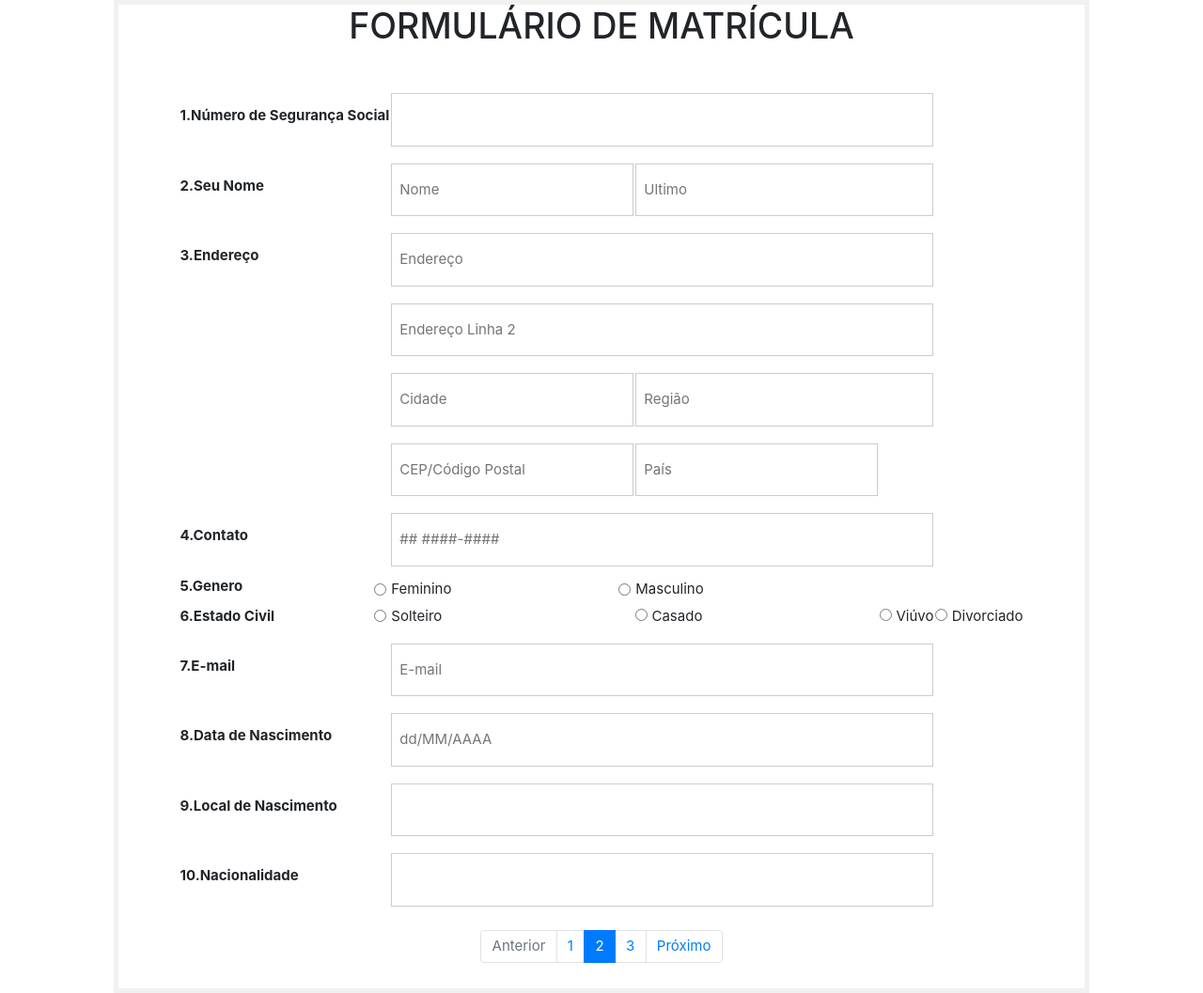
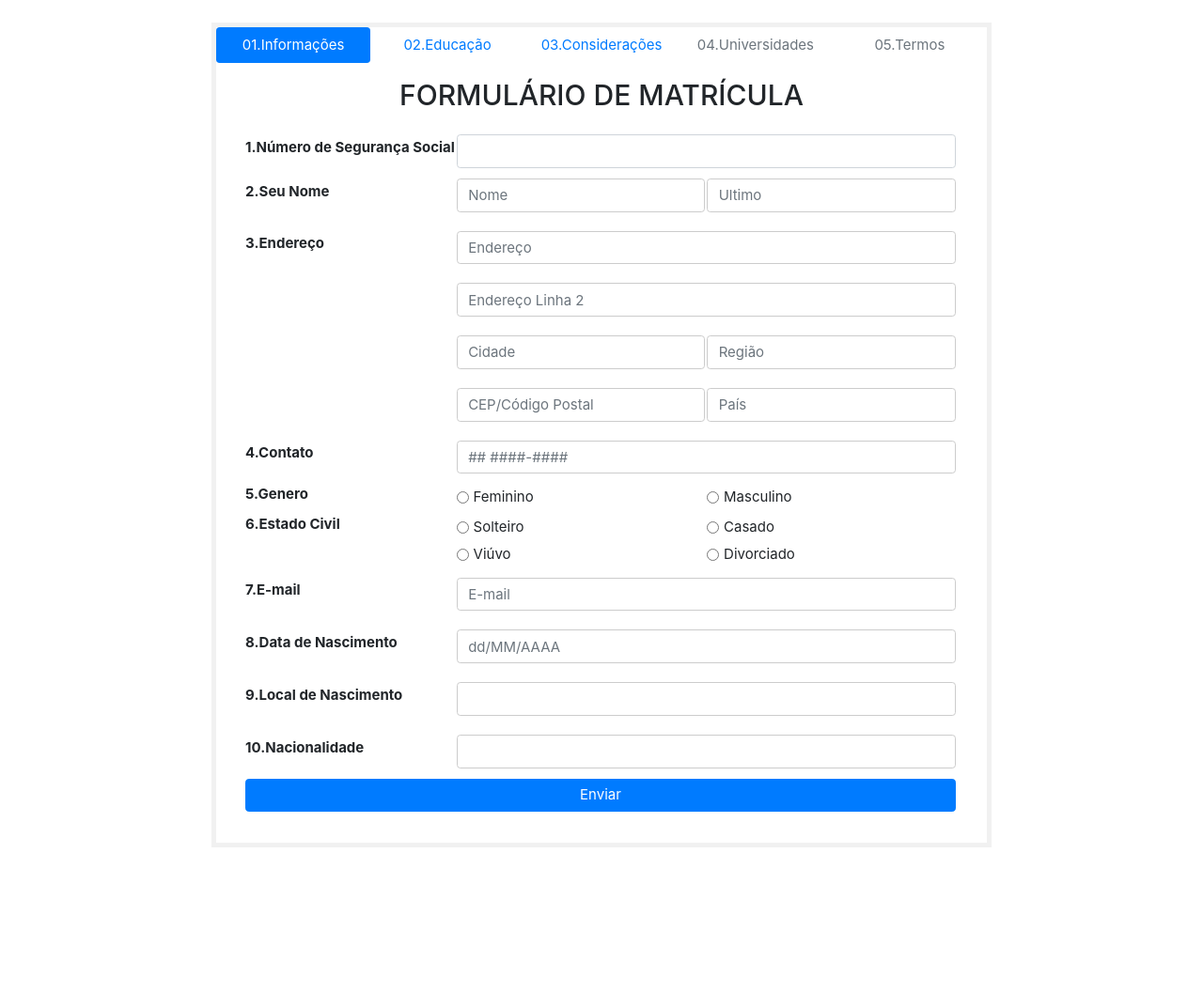
Before and after one commit to adriacostaa/form-matricula, a plain HTML site: page index.html in a window 1280 px wide. Shown: the whole page at 94% size. After the commit the page ends 914 px from the top, so only its background shows below. Drawn offline with nearby package versions, Linux system fonts and the light colour scheme.

Commit message:
conexao com formspree

```diff
--- a/index.html
+++ b/index.html
@@ -1,6 +1,6 @@
 <!DOCTYPE html>
 <html>
-  <title>Simple Sign up from</title>
+  <title>Formulario de Matrícula</title>
   <head>
     <link href="style.css" rel="stylesheet">
     <link rel="stylesheet" href="https://stackpath.bootstrapcdn.com/bootstrap/4.1.3/css/bootstrap.min.css" integrity="sha384-MCw98/SFnGE8fJT3GXwEOngsV7Zt27NXFoaoApmYm81iuXoPkFOJwJ8ERdknLPMO" crossorigin="anonymous">
@@ -8,114 +8,125 @@
     <link rel="stylesheet" href="https://use.fontawesome.com/releases/v5.4.1/css/all.css" integrity="sha384-5sAR7xN1Nv6T6+dT2mhtzEpVJvfS3NScPQTrOxhwjIuvcA67KV2R5Jz6kr4abQsz" crossorigin="anonymous">
   </head>
   <body>
-    <form action="https://formspree.io/2018000013@ifam.edu.br&quot;" method="POST">
-      <h1>FORMULÁRIO DE MATRÍCULA</h1>
+
     <div class="formcontainer">
+      <form action="https://formspree.io/f/xgerlarq" method="POST">
+
+        <nav class="nav nav-pills nav-justified">
+          <a class="nav-item nav-link active" href="#">01.Informações</a>
+          <a class="nav-item nav-link" href="#">02.Educação</a>
+          <a class="nav-item nav-link" href="#">03.Considerações</a>
+          <a class="nav-item nav-link disabled" href="#">04.Universidades</a>
+          <a class="nav-item nav-link disabled" href="#">05.Termos </a>
+        </nav>
+
         <div class="container">
+          <h2>FORMULÁRIO DE MATRÍCULA</h2>
+          <div class="container  input-group">
             <table>
-          <!-- <form action="https://formspree.io/2018000013@ifam.edu.br&quot;" method="POST"> -->
               <tr>
                 <td><label for="numseguranca"><strong>1.Número de Segurança Social</strong></label></td>
-            <td colspan="3"><input type="text" placeholder="" name="numseguranca" required></td>
+                <td colspan="3"><input class="form-control" stype="text" placeholder="" name="numseguranca" required></td>
               </tr>
               <tr>
                 <td><label for="nome"><strong>2.Seu Nome</strong></label></td>
-            <td colspan="1"><input type="text" placeholder="Nome" name="nome" required></td>
-            <td colspan="2"><input type="text" placeholder="Ultimo" name="ultimonome" required></td>
+                <td><input class="form-control" type="text" placeholder="Nome" name="nome" required></td>
+                <td colspan="2"><input class="form-control" type="text" placeholder="Ultimo" name="ultimonome" required></td>
               </tr>
               <tr>
                 <td><label for="endereco"><strong>3.Endereço</strong></label></td>
-            <td colspan="3"><input type="text" placeholder="Endereço" name="endereco" required></td>
+                <td colspan="3"><input class="form-control" type="text" placeholder="Endereço" name="endereco" required></td>
               </tr>
               <tr>
                 <td></td>
-            <td  colspan="3"><input type="text" placeholder="Endereço Linha 2" name="endereco2"></td>
+                <td  colspan="3"><input class="form-control" type="text" placeholder="Endereço Linha 2" name="endereco2"></td>
               </tr>
               <tr>
                 <td></td>
-            <td><input type="text" placeholder="Cidade" name="cidade" required></td>
-            <td colspan="2"><input type="text" placeholder="Região" name="regiao"></td>
+                <td><input class="form-control" type="text" placeholder="Cidade" name="cidade" required></td>
+                <td colspan="2"><input class="form-control" type="text" placeholder="Região" name="regiao"></td>
               </tr>
               <tr>
                 <td></td>
-            <td><input type="text" placeholder="CEP/Código Postal" name="cep" required></td>
-            <td><input type="text" placeholder="País" name="pais" required></td>
+                <td><input class="form-control" type="text" placeholder="CEP/Código Postal" name="cep" required></td>
+                <td colspan="2"><input class="form-control" type="text" placeholder="País" name="pais" required></td>
+                <td></td>
               </tr>
               <tr>
                 <td><label for="telefone"><strong>4.Contato</strong></label></td>
-            <td colspan="3"><input type="text" placeholder="## ####-####" name="telefone"></td>
+                <td colspan="3"><input class="form-control" type="text" placeholder="## ####-####" name="telefone"></td>
               </tr>
               <tr>
                 <td><label for="genero"><strong>5.Genero</strong></label><br></td>
                 <td>
-              <div class="form-check"></div>
+                  <div class="form-check form-check-inline">
                     <input class="form-check-input" type="radio" id="feminino" name="genero" value="Feminino">
                     <label class="form-check-label" for="feminino">Feminino</label>
                   </div>
+                </td>
                 <td>
-              <div class="form-check"></div>
+                  <div class="form-check form-check-inline">
                     <input class="form-check-input" type="radio" id="masculino" name="genero" value="Masculino">
                     <label class="form-check-label" for="masculino">Masculino</label>
                   </div>
                 </td>
               </tr>
               <tr>
-            <td><label for="genero"><strong>6.Estado Civil</strong></label><br></td>
-            <td >
+                <td><label for="estado_civil"><strong>6.Estado Civil</strong></label><br></td>
+                <td>
+                  <div class="form-check form-check-inline">
                     <input class="form-check-input" type="radio" id="solteiro" name="estado_civil" value="Solteiro">
-              <label for="html">Solteiro</label>
+                    <label class="form-check-label" for="solteiro">Solteiro</label>
+                  </div>
                 </td>
                 <td >
-              <input type="radio" id="casado" name="estado_civil" value="Casado">
-              <label for="css">Casado</label>
+                  <div class="form-check form-check-inline">
+                    <input class="form-check-input" type="radio" id="casado" name="estado_civil" value="Casado">
+                    <label class="form-check-label" for="casado">Casado</label>
+                  </div>
                 </td>
-            <td colspan="2">
-              <input type="radio" id="viuvo" name="estado_civil" value="Viuvo">
-              <label for="css">Viúvo</label>
+              </tr>
+              <tr>
+                <td></td>
+                <td>
+                  <div class="form-check form-check-inline">
+                    <input class="form-check-input" type="radio" id="viuvo" name="estado_civil" value="Viuvo">
+                    <label class="form-check-label" for="viuvo">Viúvo</label>
+                  </div>
                 </td>
                 <td>
-              <input type="radio" id="divorciado" name="estado_civil" value="Divorciado">
-              <label for="css">Divorciado</label>
+                  <div class="form-check form-check-inline">
+                    <input class="form-check-input" type="radio" id="divorciado" name="estado_civil" value="Divorciado">
+                    <label class="form-check-label" for="divorciado">Divorciado</label>
+                  </div>
                 </td>
               </tr>
               <tr>
                 <td><label for="email"><strong>7.E-mail</strong></label></td>
-            <td colspan="3"><input type="text" placeholder="E-mail" name="email"></td>
+                <td colspan="3"><input class="form-control" type="text" placeholder="E-mail" name="email"></td>
               </tr>
               <tr>
                 <td><label for="data_nasc"><strong>8.Data de Nascimento</strong></label></td>
-            <td colspan="3"><input type="text" placeholder="dd/MM/AAAA" name="data_nasc" required></td>
+                <td colspan="3"><input class="form-control" type="text" placeholder="dd/MM/AAAA" name="data_nasc" required></td>
               </tr>
               <tr>
                 <td><label for="local_nasc"><strong>9.Local de Nascimento</strong></label></td>
-            <td colspan="3"><input type="text" placeholder="" name="local_nasc" required></td>
+                <td colspan="3"><input class="form-control" type="text" placeholder="" name="local_nasc" required></td>
               </tr>
               <tr>
                 <td><label for="nacionalidade"><strong>10.Nacionalidade</strong></label></td>
-            <td colspan="3"><input type="text" placeholder="" name="nacionalidade"></td>
+                <td colspan="3"><input class="form-control" type="text" placeholder="" name="nacionalidade"></td>
               </tr>
+              <td colspan="4"><button class="btn btn-primary btn-block  text-sm-center" type="submit">Enviar</td>
+
               </form>
             </table>
 
           </div>
 
+        </div>
       </form>
-    <nav aria-label="...">
-      <div class="d-flex justify-content-center">
-        <ul class="pagination">
-          <li class="page-item disabled">
-            <a class="page-link" href="#" tabindex="-1">Anterior</a>
-          </li>
-          <li class="page-item"><a class="page-link" href="#">1</a></li>
-          <li class="page-item active">
-            <a class="page-link" href="#">2 <span class="sr-only">(atual)</span></a>
-          </li>
-          <li class="page-item"><a class="page-link" href="#">3</a></li>
-          <li class="page-item">
-            <a class="page-link" href="page.html">Próximo</a>
-          </li>
-        </ul>
     </div>
-    </nav>
+
   </body>
 </html>
--- a/style.css
+++ b/style.css
@@ -7,36 +7,18 @@ html, body {
     form {
     border: 5px solid #f1f1f1;
     }
-    input[type=text], input[type=password] {
+    input[type=text] {
     width: 100%;
-    padding: 16px 8px;
-    margin: 8px 0;
+    margin: 9px 0;
     display: inline-block;
     border: 1px solid #ccc;
     box-sizing: border-box;
     }
-    .icon {
-    font-size: 110px;
-    display: flex;
-    justify-content: center;
-    color: #4286f4;
+
+    h2 {
+    text-align:center;
     }
-    button {
-    background-color: #4286f4;
-    color: white;
-    padding: 14px 0;
-    margin: 10px 0;
-    border: none;
-    cursor: grab;
-    width: 48%;
-    }
-    h1 {
-    text-align:center;
-    font-size:18;
-    }
-    button:hover {
-    opacity: 0.8;
-    }
+
     .formcontainer {
     text-align: center;
     margin: 24px 50px 12px;
@@ -45,11 +27,7 @@ html, body {
     padding: 16px 0;
     text-align:left;
     }
-    span.psw {
-    float: right;
-    padding-top: 0;
-    padding-right: 15px;
-    }
+
     /* Change styles for span on extra small screens */
     @media screen and (max-width: 300px) {
     span.psw {
```
Lines whose indentation alone changed are shown as unchanged.
